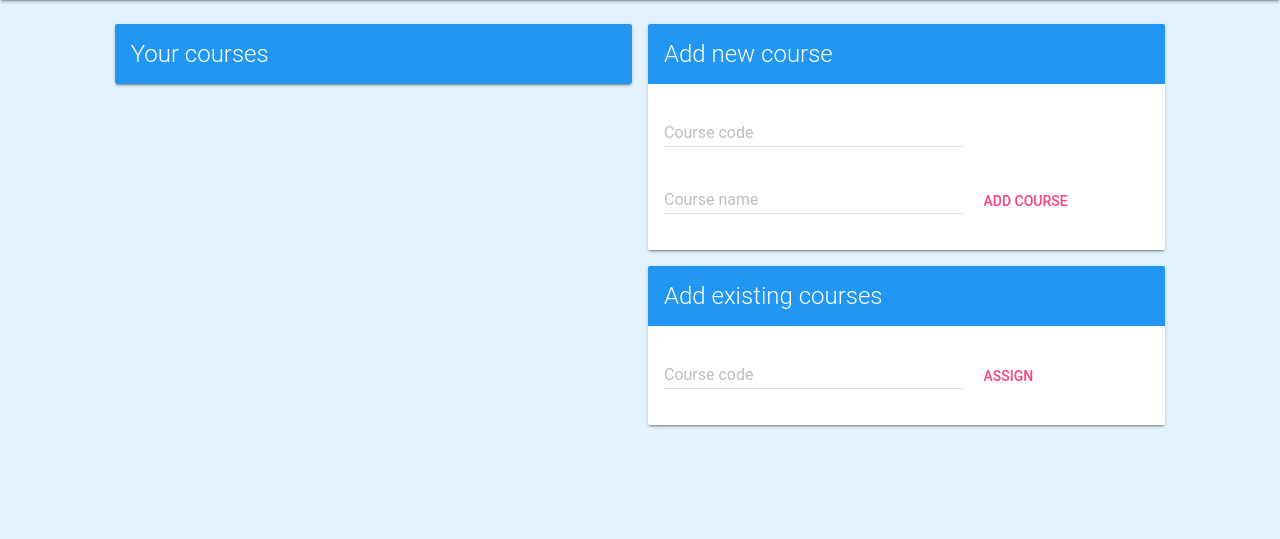
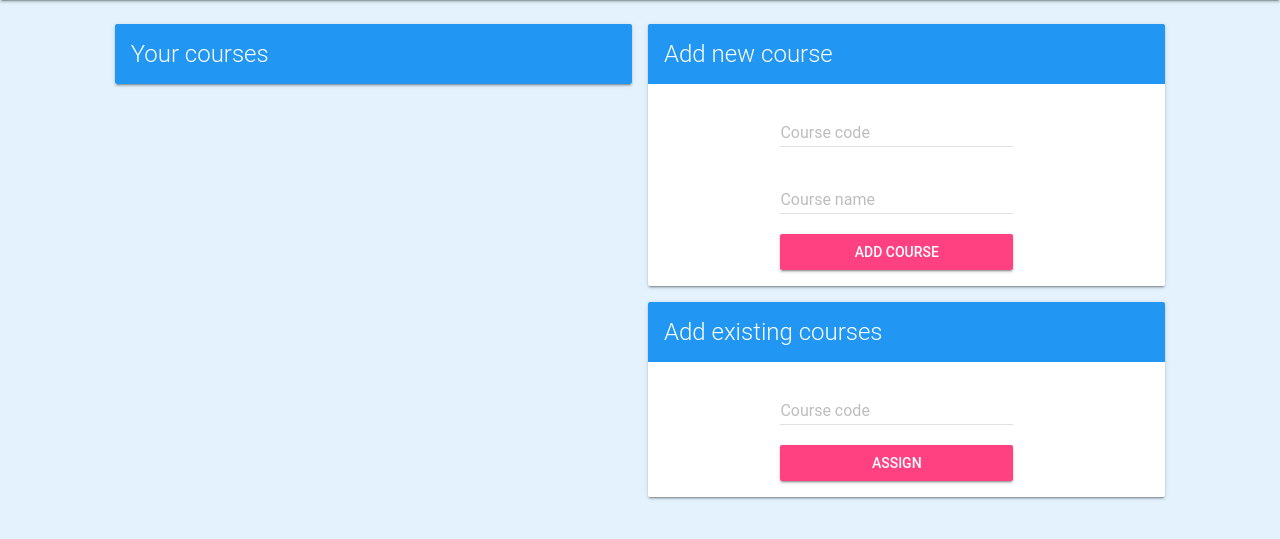
Before and after one commit to eirism/PU-66, a Flask app: page /lecturer in a window 1280 px wide. Shown: the part 64-603 px from the top of the page. Run offline with Flask 2, Linux system fonts and the light colour scheme; the visitor is signed in with stand-in values (Sample User, id 1); data comes from the database, SQL or seed files in the repository; data that the repository does not hold is empty.

Commit message:
Misc styling

```diff
--- a/iris/static/css/lecturer.css
+++ b/iris/static/css/lecturer.css
@@ -27,3 +27,9 @@
     color: inherit;
     text-decoration: none;
 }
+
+#course-new .mdl-textfield, #course-new button, #course-existing .mdl-textfield, #course-existing button {
+    display: block;
+    width: 50%;
+    margin: auto;
+}
--- a/iris/templates/index.html
+++ b/iris/templates/index.html
@@ -6,14 +6,14 @@
             <div id="courses">
                 <div class="mdl-textfield mdl-js-textfield mdl-textfield--floating-label">
                     <input class="search mdl-textfield__input" type="text" id="course-search">
-                    <label class="mdl-textfield__label" for="course-search">Course Code:</label>
+                    <label class="mdl-textfield__label" for="course-search">Search for a course code</label>
                 </div>
                 <ul class="list mdl-list">
                     {% for course in courses %}
                         <li class="mdl-list__item">
                             <a class="name mdl-list__item-primary-content"
                                href="{{ url_for('student_feedback', course=course.code) }}">
-                                {{ course.code }}-{{ course.name }}
+                                {{ course.code }} - {{ course.name }}
                             </a>
                         </li>
                     {% endfor %}
--- a/iris/templates/lecturer.html
+++ b/iris/templates/lecturer.html
@@ -38,7 +38,8 @@
                         <input class="mdl-textfield__input" type="text" name="course-name" id="course-new-name"/>
                         <label class="mdl-textfield__label" for="course-name">Course name</label>
                     </div>
-                    <button type="submit" class="mdl-button mdl-button--accent mdl-js-button mdl-js-ripple-effect">
+                    <button type="submit"
+                            class="mdl-button mdl-button--raised mdl-button--accent mdl-js-button mdl-js-ripple-effect">
                         Add course
                     </button>
                 </form>
@@ -49,13 +50,15 @@
                 <h2 class="mdl-card__title-text">Add existing courses</h2>
             </div>
             <div class="mdl-card__supporting-text">
-                <form action="#" method="POST" name="#">
+                <form action="#" id="course-existing">
                     <div class="mdl-textfield mdl-js-textfield">
                         <input class="mdl-textfield__input" type="text" name="course" id="course"/>
                         <label class="mdl-textfield__label" for="course">Course code</label>
                     </div>
-                    <input type="submit" class="mdl-button mdl-button--accent mdl-js-button mdl-js-ripple-effect"
-                           value="Assign"/>
+                    <button type="submit"
+                            class="mdl-button mdl-button--raised mdl-button--accent mdl-js-button mdl-js-ripple-effect">
+                        Assign
+                    </button>
                 </form>
             </div>
         </div>
```
